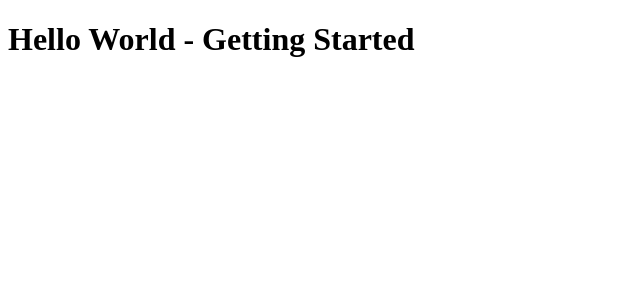
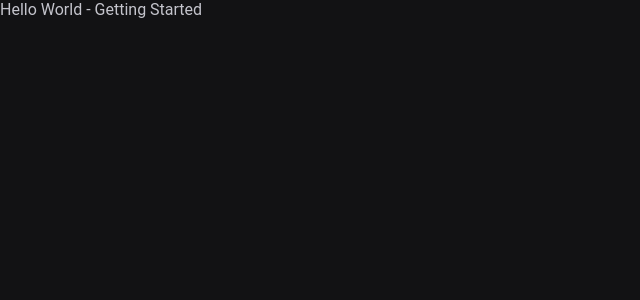
Before and after one commit to HenriqueFerraz27/ignite-feed, a React (Vite) app: page / in a window 1280 px wide. Shown: the top 300 px of the page, without its empty margins (0-640 px from the left). Built offline with nearby package versions, Linux system fonts and the light colour scheme.

Commit message:
💄style: globals and variables

```diff
--- a/src/main.jsx
+++ b/src/main.jsx
@@ -1,6 +1,7 @@
 import React from 'react'
 import ReactDOM from 'react-dom/client'
 import App from './App.jsx'
+import "./styles/index.css"
 
 ReactDOM.createRoot(document.getElementById('root')).render(
   <React.StrictMode>
--- /dev/null
+++ b/src/styles/globals.css
@@ -0,0 +1,59 @@
+*,
+*:before,
+*:after {
+  margin: 0;
+  padding: 0;
+  font-family: "Roboto", sans-serif;
+  font-size: var(--unit-8x);
+  font-weight: 400;
+  box-sizing: border-box;
+  outline: 2px solid transparent;
+  -webkit-font-smoothing: antialiased;
+}
+
+:focus {
+  outline: 2px solid var(--green-200);
+}
+
+body {
+  background-color: var(--black-400);
+  color: var(--gray-200);
+}
+
+@media (max-width: 1024px) {
+  html {
+    font-size: 93.75%;
+  }
+}
+
+@media (max-width: 768px) {
+  html {
+    font-size: 87.5%;
+  }
+}
+
+ul,
+ol {
+  list-style: none;
+}
+
+button {
+  background-color: transparent;
+  border: none;
+}
+
+a {
+  text-decoration: none;
+}
+
+button,
+a {
+  display: flex;
+  align-items: center;
+  justify-content: center;
+  cursor: pointer;
+}
+
+strong {
+  font-weight: 700;
+}
--- /dev/null
+++ b/src/styles/index.css
@@ -0,0 +1,2 @@
+@import url("./variables.css");
+@import url("./globals.css");
--- /dev/null
+++ b/src/styles/variables.css
@@ -0,0 +1,73 @@
+:root {
+  /* COLORS */
+
+  --white-100: #ffffff;
+
+  --gray-100: #e1e1e6;
+  --gray-200: #c4c4cc;
+  --gray-300: #8d8d99;
+  --gray-400: #7c7c8a;
+
+  --black-100: #323238;
+  --black-200: #29292e;
+  --black-300: #202024;
+  --black-400: #121214;
+
+  --green-100: #00b37e;
+  --green-200: #00875f;
+
+  --red-100: #f75a68;
+
+  /* UNITS */
+
+  --unit-1x: 0.125rem;
+  --unit-2x: 0.25rem;
+  --unit-3x: 0.375rem;
+  --unit-4x: 0.5rem;
+  --unit-5x: 0.625rem;
+  --unit-6x: 0.75rem;
+  --unit-7x: 0.875rem;
+  --unit-8x: 1rem;
+  --unit-9x: 1.125rem;
+  --unit-10x: 1.25rem;
+  --unit-11x: 1.375rem;
+  --unit-12x: 1.5rem;
+  --unit-13x: 1.625rem;
+  --unit-14x: 1.75rem;
+  --unit-15x: 1.875rem;
+  --unit-16x: 2rem;
+  --unit-17x: 2.125rem;
+  --unit-18x: 2.25rem;
+  --unit-19x: 2.375rem;
+  --unit-20x: 2.5rem;
+  --unit-21x: 2.625rem;
+  --unit-22x: 2.75rem;
+  --unit-23x: 2.875rem;
+  --unit-24x: 3rem;
+  --unit-25x: 3.125rem;
+  --unit-26x: 3.25rem;
+  --unit-27x: 3.375rem;
+  --unit-28x: 3.5rem;
+  --unit-29x: 3.625rem;
+  --unit-30x: 3.75rem;
+  --unit-31x: 3.875rem;
+  --unit-32x: 4rem;
+  --unit-33x: 4.125rem;
+  --unit-34x: 4.25rem;
+  --unit-35x: 4.375rem;
+  --unit-36x: 4.5rem;
+  --unit-37x: 4.625rem;
+  --unit-38x: 4.75rem;
+  --unit-39x: 4.875rem;
+  --unit-40x: 5rem;
+  --unit-41x: 5.125rem;
+  --unit-42x: 5.25rem;
+  --unit-43x: 5.375rem;
+  --unit-44x: 5.5rem;
+  --unit-45x: 5.625rem;
+  --unit-46x: 5.75rem;
+  --unit-47x: 5.875rem;
+  --unit-48x: 6rem;
+  --unit-49x: 6.125rem;
+  --unit-50x: 6.25rem;
+}
```
